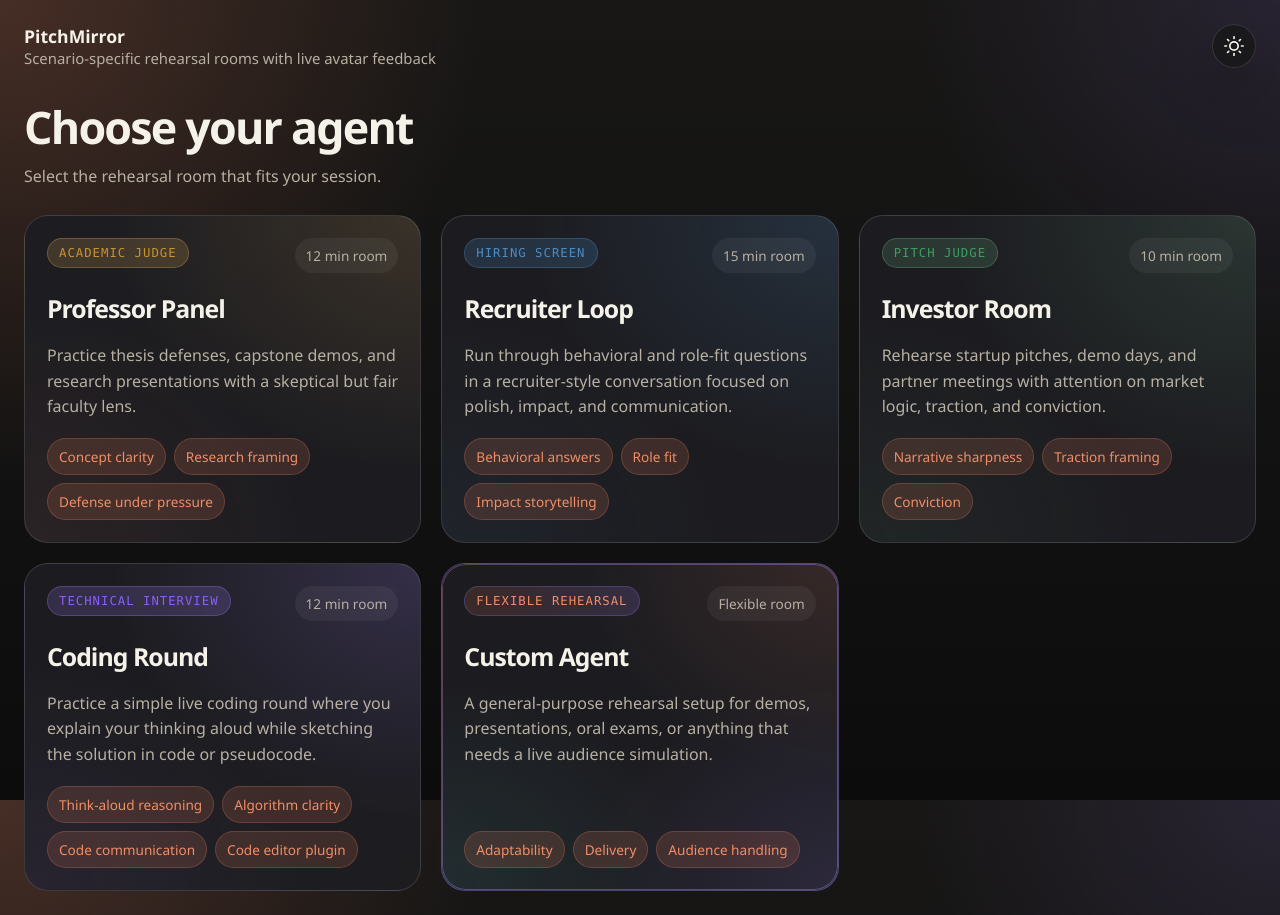
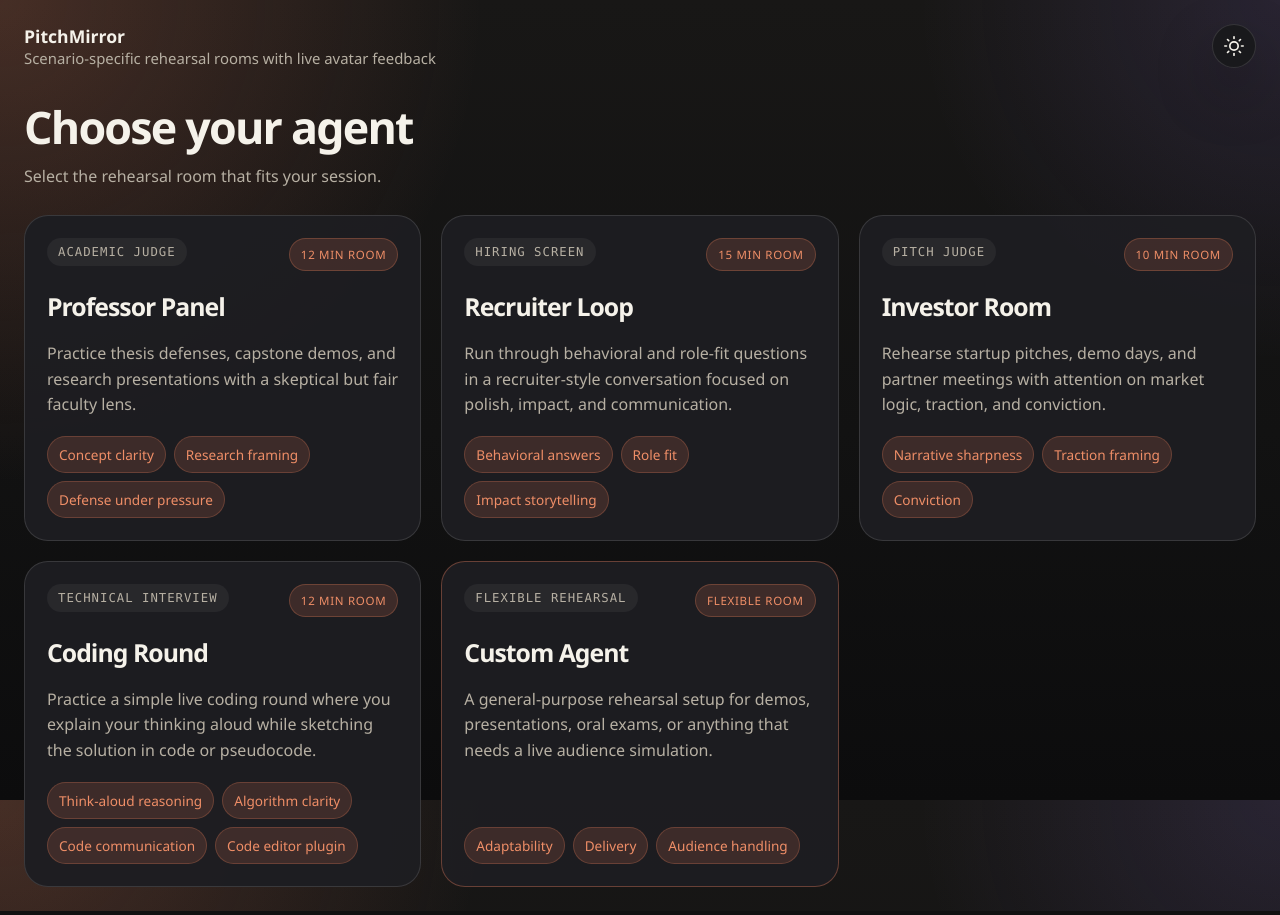
Before and after one commit to Mitul9703/PitchMirror, a Next.js app: page /agents in a window 1280 px wide. Built offline with nearby package versions, Linux system fonts and the light colour scheme.

Commit message:
Added improved UI

```diff
--- a/app/globals.css
+++ b/app/globals.css
@@ -294,6 +294,23 @@ button {
   gap: 14px;
 }
 
+/* Duration pill on agent cards uses accent colour */
+.agent-title-row .pill {
+  background: rgba(217, 119, 87, 0.18);
+  color: var(--accent-strong);
+  border: 1px solid rgba(217, 119, 87, 0.30);
+  font-size: 0.72rem;
+  letter-spacing: 0.06em;
+  text-transform: uppercase;
+  white-space: nowrap;
+  flex-shrink: 0;
+}
+[data-theme="light"] .agent-title-row .pill {
+  background: rgba(217, 119, 87, 0.12);
+  color: var(--accent);
+  border-color: rgba(217, 119, 87, 0.28);
+}
+
 .agent-title {
   margin: 0;
   font-size: 1.55rem;
@@ -1556,119 +1573,16 @@ button {
   border-color: rgba(20, 170, 110, 0.24);
 }
 
-/* ── Agent card background treatments ──────────────────────── */
-.agent-bg-professor {
-  background-image:
-    radial-gradient(ellipse at top right, rgba(230, 177, 90, 0.15), transparent 55%),
-    radial-gradient(ellipse at bottom left, rgba(217, 119, 87, 0.08), transparent 50%);
-}
-
-.agent-bg-recruiter {
-  background-image:
-    radial-gradient(ellipse at top right, rgba(87, 155, 217, 0.16), transparent 55%),
-    radial-gradient(ellipse at bottom left, rgba(87, 155, 217, 0.06), transparent 50%);
-}
-
-.agent-bg-investor {
-  background-image:
-    radial-gradient(ellipse at top right, rgba(118, 185, 139, 0.16), transparent 55%),
-    radial-gradient(ellipse at bottom left, rgba(118, 185, 139, 0.06), transparent 50%);
-}
-
-.agent-bg-coding {
-  background-image:
-    radial-gradient(ellipse at top right, rgba(164, 131, 255, 0.18), transparent 55%),
-    radial-gradient(ellipse at bottom left, rgba(164, 131, 255, 0.07), transparent 50%);
-}
-
-.agent-bg-custom {
-  background-image:
-    radial-gradient(ellipse at top right, rgba(217, 119, 87, 0.14), transparent 45%),
-    radial-gradient(ellipse at bottom right, rgba(164, 131, 255, 0.12), transparent 45%),
-    radial-gradient(ellipse at bottom left, rgba(87, 199, 199, 0.10), transparent 45%);
-}
-
 /* ── Custom agent card standout ────────────────────────────── */
 .agent-card-custom {
-  border-color: rgba(164, 131, 255, 0.35);
-  position: relative;
-  overflow: hidden;
-}
-
-.agent-card-custom::before {
-  content: "";
-  position: absolute;
-  inset: 0;
-  border-radius: inherit;
-  border: 1.5px solid transparent;
-  background: linear-gradient(135deg, rgba(217, 119, 87, 0.4), rgba(164, 131, 255, 0.4), rgba(87, 199, 199, 0.4)) border-box;
-  -webkit-mask: linear-gradient(#fff 0 0) padding-box, linear-gradient(#fff 0 0);
-  -webkit-mask-composite: destination-out;
-  mask-composite: exclude;
-  pointer-events: none;
-  animation: border-shimmer 3s linear infinite;
-  background-size: 200% 200%;
-}
-
-@keyframes border-shimmer {
-  0%   { background-position: 0% 50%; }
-  50%  { background-position: 100% 50%; }
-  100% { background-position: 0% 50%; }
+  border-color: rgba(217, 119, 87, 0.4);
 }
 
 .agent-card-custom:hover {
-  border-color: rgba(164, 131, 255, 0.55);
-}
-
-/* ── Per-agent badge colours ───────────────────────────────── */
-.agent-badge-professor {
-  background: rgba(230, 177, 90, 0.18);
-  color: #c89430;
-  border: 1px solid rgba(230, 177, 90, 0.28);
-}
-[data-theme="light"] .agent-badge-professor {
-  background: rgba(193, 143, 41, 0.14);
-  color: #7a5208;
-}
-
-.agent-badge-recruiter {
-  background: rgba(87, 155, 217, 0.18);
-  color: #4a8cc4;
-  border: 1px solid rgba(87, 155, 217, 0.28);
-}
-[data-theme="light"] .agent-badge-recruiter {
-  background: rgba(60, 120, 190, 0.14);
-  color: #1e5090;
-}
-
-.agent-badge-investor {
-  background: rgba(118, 185, 139, 0.18);
-  color: #3d9e60;
-  border: 1px solid rgba(118, 185, 139, 0.28);
-}
-[data-theme="light"] .agent-badge-investor {
-  background: rgba(58, 143, 97, 0.14);
-  color: #1a6038;
-}
-
-.agent-badge-coding {
-  background: rgba(164, 131, 255, 0.18);
-  color: #8b60f0;
-  border: 1px solid rgba(164, 131, 255, 0.28);
-}
-[data-theme="light"] .agent-badge-coding {
-  background: rgba(120, 80, 220, 0.14);
-  color: #5020b0;
-}
-
-.agent-badge-custom {
-  background: linear-gradient(90deg, rgba(217, 119, 87, 0.16), rgba(164, 131, 255, 0.16));
-  color: var(--accent-strong);
-  border: 1px solid rgba(164, 131, 255, 0.24);
-}
-[data-theme="light"] .agent-badge-custom {
-  color: var(--accent);
-}
+  border-color: rgba(217, 119, 87, 0.7);
+}
+
+/* ── Per-agent badge colours — all use the neutral base style ── */
 
 /* ── Evaluation criteria label colours ─────────────────────── */
 .criteria-label {
--- a/components/agents-page.js
+++ b/components/agents-page.js
@@ -3,24 +3,6 @@
 import Link from "next/link";
 import { AGENTS } from "../lib/agents";
 import { AppShell } from "./shell";
-
-// Per-agent accent badge colours
-const AGENT_BADGE_CLASS = {
-  professor: "agent-badge-professor",
-  recruiter: "agent-badge-recruiter",
-  investor:  "agent-badge-investor",
-  coding:    "agent-badge-coding",
-  custom:    "agent-badge-custom",
-};
-
-// Per-agent card background class
-const AGENT_BG_CLASS = {
-  professor: "agent-bg-professor",
-  recruiter: "agent-bg-recruiter",
-  investor:  "agent-bg-investor",
-  coding:    "agent-bg-coding",
-  custom:    "agent-bg-custom",
-};
 
 // All focus chips use the accent orange palette
 const PILL_COLOR = "pill-accent";
@@ -37,20 +19,18 @@ export function AgentsPage() {
 
       <div className="agents-grid">
         {AGENTS.map((agent) => {
-          const isCustom  = agent.slug === "custom";
-          const isCoding  = agent.slug === "coding";
-          const bgClass   = AGENT_BG_CLASS[agent.slug] || "";
-          const badgeClass = AGENT_BADGE_CLASS[agent.slug] || "";
+          const isCustom = agent.slug === "custom";
+          const isCoding = agent.slug === "coding";
 
           return (
             <Link
               href={`/agents/${agent.slug}`}
-              className={`agent-card ${bgClass}${isCustom ? " agent-card-custom" : ""}`}
+              className={`agent-card${isCustom ? " agent-card-custom" : ""}`}
               key={agent.slug}
             >
               {/* Header row: role badge + duration pill */}
               <div className="agent-title-row">
-                <div className={`agent-badge ${badgeClass}`}>{agent.role}</div>
+                <div className="agent-badge">{agent.role}</div>
                 <span className="pill">{agent.duration}</span>
               </div>
 
```
